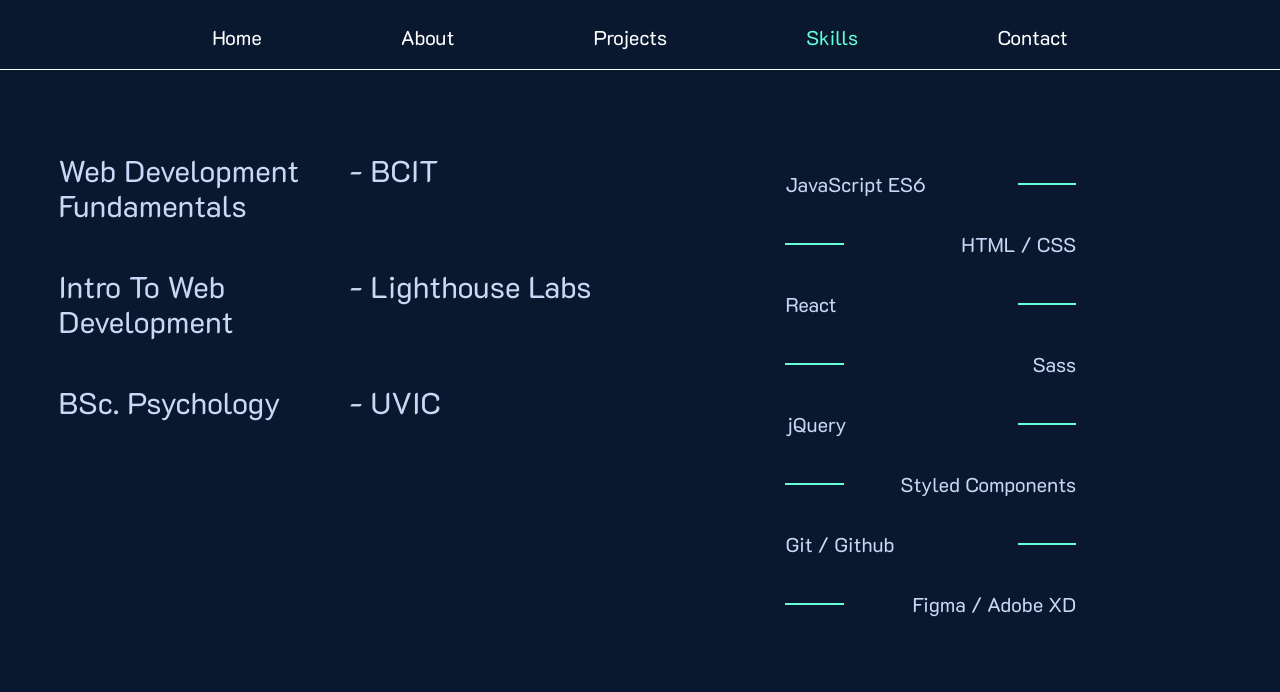
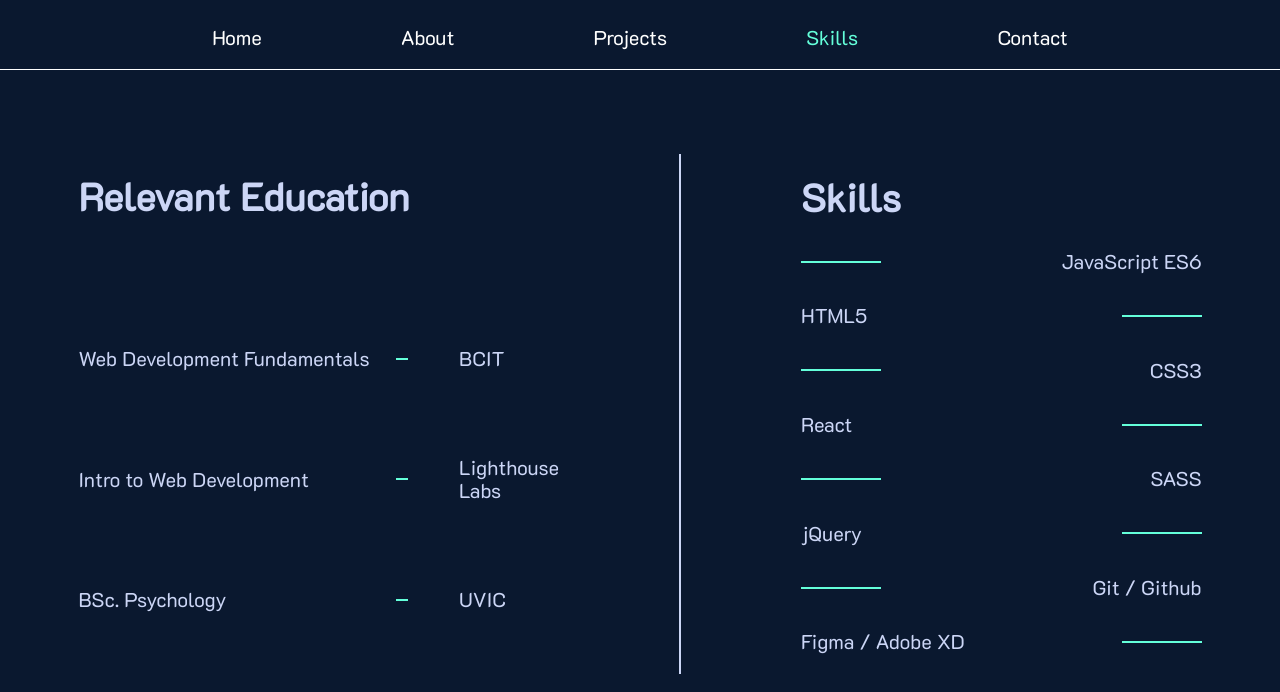
Before and after one commit to johnathanbryce/johnbryce-portfolio, a React (Create React App) app: page /skills in a window 1280 px wide. Shown: the top 692 px of the page. Built offline with nearby package versions, Linux system fonts and the light colour scheme.

Commit message:
finalized Skills section & moved bubbles animation to a component

```diff
--- /dev/null
+++ b/src/components/Bubbles/Bubbles.jsx
@@ -0,0 +1,31 @@
+import styles from './Bubbles.module.css';
+
+function Bubbles() {
+  return (
+    <div className={styles.bubbles}>
+        <span></span>
+        <span></span>
+        <span></span>
+        <span></span>
+        <span></span>
+        <span></span>
+        <span></span>
+        <span></span>
+        <span></span>
+        <span></span>
+        <span></span>
+        <span></span>
+        <span></span>
+        <span></span>
+        <span></span>
+        <span></span>
+        <span></span>
+        <span></span>
+        <span></span>
+        <span></span>
+
+    </div>
+  )
+}
+
+export default Bubbles
--- /dev/null
+++ b/src/components/Bubbles/Bubbles.module.css
@@ -0,0 +1,114 @@
+
+.bubbles{
+    position:relative;
+    display: flex;
+    justify-content: space-between;
+    z-index: -100;
+    width: 100%;
+    height: 0;
+}
+
+.bubbles span{
+    position: relative;
+    width: 0.1rem;
+    height: 0.1rem;
+    margin: 0 2rem;
+    border-radius: 50%;
+    box-shadow: 0 0 0 1rem var(--primaryColor);
+    z-index: -100;
+}
+
+.bubbles span:nth-child(odd){
+    box-shadow: 0 0 0 1rem #D72638;
+}
+
+
+.bubbles span:nth-child(1){
+    animation: animateBubbles 19s linear infinite;
+}
+
+.bubbles span:nth-child(2){
+    animation: animateBubbles 21s reverse infinite;
+}
+
+.bubbles span:nth-child(3){
+    animation: animateBubbles 18s linear infinite;
+}
+
+.bubbles span:nth-child(4){
+    animation: animateBubbles 19s alternate infinite;
+}
+
+.bubbles span:nth-child(5){
+    animation: animateBubbles 17s reverse infinite;
+}
+
+.bubbles span:nth-child(6){
+    animation: animateBubbles 19s alternate-reverse infinite;
+}
+
+.bubbles span:nth-child(7){
+    animation: animateBubbles 18s reverse infinite;
+}
+
+.bubbles span:nth-child(8){
+    animation: animateBubbles 16s linear infinite;
+}
+
+.bubbles span:nth-child(9){
+    animation: animateBubbles  22s alternate infinite;
+}
+
+.bubbles span:nth-child(10){
+    animation: animateBubbles 20s alternate infinite;
+}
+
+.bubbles span:nth-child(11){
+    animation: animateBubbles 18s alternate infinite;
+}
+
+.bubbles span:nth-child(12){
+    animation: animateBubbles 21s reverse infinite;
+}
+
+.bubbles span:nth-child(13){
+    animation: animateBubbles  20s alternate-reverse infinite;
+}
+
+.bubbles span:nth-child(14){
+    animation: animateBubbles 18s linear infinite;
+}
+
+.bubbles span:nth-child(15){
+    animation: animateBubbles  19s alternate-reverse infinite;
+}
+
+.bubbles span:nth-child(16){
+    animation: animateBubbles 22s alternate infinite;
+}
+
+.bubbles span:nth-child(17){
+    animation: animateBubbles 14s reverse infinite;
+}
+
+.bubbles span:nth-child(18){
+    animation: animateBubbles 17s alternate-reverse infinite;
+}
+
+.bubbles span:nth-child(19){
+    animation: animateBubbles 19s linear infinite;
+}
+
+.bubbles span:nth-child(20){
+    animation: animateBubbles 16s reverse infinite;
+}
+
+
+@keyframes animateBubbles {
+    0%{
+        transform: translateY(100vh) scale(0);
+    }
+    100%{
+        transform: translateY(-100vh) scale(0.5);
+    }
+}
--- a/src/components/PagesContainer/PagesContainer.module.css
+++ b/src/components/PagesContainer/PagesContainer.module.css
@@ -1,5 +1,5 @@
 .pages_container{
-    height: 65vh; /* removes vertical scrolling */
+    height: 70vh; /* removes vertical scrolling */
     display: flex;
     flex-direction: column;
     gap: 5%;
--- a/src/pages/About/About.module.css
+++ b/src/pages/About/About.module.css
@@ -112,7 +112,8 @@
 
     .text_container{
         width: 100%;
-        gap: 1rem;
+        gap: 2.5rem;
+        margin-bottom: 2rem;
     }
     .about_content_container{
         display: flex;
--- a/src/pages/Contact/Contact.module.css
+++ b/src/pages/Contact/Contact.module.css
@@ -35,8 +35,14 @@ form {
     gap: 2.5rem;
 }
 
+input:focus, textarea:focus{
+    outline: 0.2rem solid var(--secondaryColor);
+}
+
 input:active::placeholder, input:focus::placeholder, textarea:focus::placeholder{
     font-size: 0;
+
+
 }
 
 form input {
--- a/src/pages/Home/Home.jsx
+++ b/src/pages/Home/Home.jsx
@@ -2,6 +2,7 @@ import styles from './Home.module.css';
 
 // Internal Assets
 import logo from '../../images/jbLogo.png';
+import Bubbles from '../../components/Bubbles/Bubbles';
 
 // Internal Components
 import BracketIcon from '../../components/BracketIcons/BracketIcon';
@@ -15,24 +16,8 @@ function Home() {
   return (
     <div className={styles.home_container}>
         <div className={styles.home_flex_wrapper}>
-            <div className={styles.bubbles}>
-                <span></span>
-                <span></span>
-                <span></span>
-                <span></span>
-                <span></span>
-                <span></span>
-                <span></span>
-                <span></span>
-                <span></span>
-                <span></span>
-                <span></span>
-                <span></span>
-                <span></span>
-                <span></span>
-                <span></span>
-                <span></span>
-            </div>
+            <Bubbles />
+
             {/*TOP SCREEN CONTENT */}
 
             <div className={styles.home_top_container}>
@@ -96,6 +81,7 @@ function Home() {
                 <a href="https://github.com/johnathanbryce" target="_blank" rel="noreferrer"><FaGithub className={styles.icon}/></a>
             </div>
 
+
             {/*BOTTOM SCREEN CONTENT */}
             <div className={styles.home_bottom_container}>
                 <div className={styles.bottom_container_left}>
@@ -129,7 +115,9 @@ function Home() {
                         Contact
                     </a>
                 </div>
+
             </div>
+
         </div>
 
     </div>
--- a/src/pages/Home/Home.module.css
+++ b/src/pages/Home/Home.module.css
@@ -2,6 +2,11 @@
     display: flex;
     justify-content: center;
     height: 100vh;
+
+    /* NECESSARY FOR BUBBLES ANIMATION TO WORK: */
+    overflow: hidden;
+    z-index: 100;
+    float:inline-start;
 }
 
 .home_flex_wrapper{
@@ -228,106 +233,3 @@
         top: 25%;
     }
 }
-
-
-
-/* BUBBLE BACKGROUND STYLES */
-.home_container{
-    overflow: hidden;
-    z-index: 100;
-    float:inline-start;
-}
-
-.bubbles{
-    position:relative;
-    display: flex;
-    justify-content: space-between;
-    z-index: -100;
-    width: 100%;
-    height: 0;
-}
-
-.bubbles span{
-    position: relative;
-    width: 0.1rem;
-    height: 0.1rem;
-    margin: 0 2rem;
-    border-radius: 50%;
-    box-shadow: 0 0 0 1rem var(--primaryColor);
-    z-index: -100;
-}
-
-
-.bubbles span:nth-child(1){
-    animation: animateBubbles 19s linear infinite;
-}
-
-.bubbles span:nth-child(2){
-    animation: animateBubbles 21s reverse infinite;
-}
-
-.bubbles span:nth-child(3){
-    animation: animateBubbles 18s linear infinite;
-}
-
-.bubbles span:nth-child(4){
-    animation: animateBubbles 19s alternate infinite;
-}
-
-.bubbles span:nth-child(5){
-    animation: animateBubbles 17s reverse infinite;
-}
-
-.bubbles span:nth-child(6){
-    animation: animateBubbles 19s alternate-reverse infinite;
-}
-
-.bubbles span:nth-child(7){
-    animation: animateBubbles 18s reverse infinite;
-}
-
-.bubbles span:nth-child(8){
-    animation: animateBubbles 16s linear infinite;
-}
-
-.bubbles span:nth-child(9){
-    animation: animateBubbles  22s alternate infinite;
-}
-
-.bubbles span:nth-child(10){
-    animation: animateBubbles 20s alternate infinite;
-}
-
-.bubbles span:nth-child(11){
-    animation: animateBubbles 18s alternate infinite;
-}
-
-.bubbles span:nth-child(12){
-    animation: animateBubbles 21s reverse infinite;
-}
-
-.bubbles span:nth-child(13){
-    animation: animateBubbles  20s alternate-reverse infinite;
-}
-
-.bubbles span:nth-child(14){
-    animation: animateBubbles 18s linear infinite;
-}
-
-.bubbles span:nth-child(15){
-    animation: animateBubbles  19s alternate-reverse infinite;
-}
-
-.bubbles span:nth-child(16){
-    animation: animateBubbles 22s alternate infinite;
-}
-
-
-@keyframes animateBubbles {
-    0%{
-        transform: translateY(100vh) scale(0);
-    }
-    100%{
-        transform: translateY(-100vh) scale(0.5);
-    }
-}
--- a/src/pages/Skills/Skills.jsx
+++ b/src/pages/Skills/Skills.jsx
@@ -12,25 +12,38 @@ function Skills() {
     <PagesContainer>
       <section className={styles.skills_education_container}>
 
-      <div className={styles.education_container}>
-          <p> Web Development Fundamentals</p>
-          <p> Intro To Web Development </p>
-          <p> BSc. Psychology </p>
-      </div>
-      <div className={styles.education_container}>
-          <p> - BCIT </p>
-          <p> - Lighthouse Labs  </p>
-          <p> - UVIC </p>
+      <div className={styles.education_grid_container}>
+        <h2 className={styles.education_header}> Relevant Education</h2>
+          <p><a href="https://www.bcit.ca/programs/web-development-fundamentals-statement-of-completion-part-time-0325000000/" target="_blank" rel="noreferrer">
+          Web Development Fundamentals </a></p>
+          <div className={styles.horizontal_line}> </div>
+          <p> BCIT </p>
+          <p><a href="https://www.lighthouselabs.ca/en/intro-web-development-course" target="_blank" rel="noreferrer">
+          Intro to Web Development </a></p>
+          <div className={styles.horizontal_line}> </div>
+          <p> Lighthouse Labs </p>
+          <p><a href="https://www.uvic.ca/socialsciences/psychology/index.php" target="_blank" rel="noreferrer">
+          BSc. Psychology </a></p>
+          <div className={styles.horizontal_line}> </div>
+          <p> UVIC </p>
       </div>
 
+      {/* content separating line */}
+      <div className={styles.line_content_break}> </div>
+      {/* content separating line */}
 
         <div className={styles.skills_grid_container}>
+          <h2 className={styles.skills_header}> Skills </h2>
           <div className={styles.skills_flex}>
             <p> JavaScript ES6</p>
             <div className={styles.horizontal_line}> </div>
           </div>
           <div className={styles.skills_flex}>
-            <p> HTML / CSS </p>
+            <p> HTML5 </p>
+            <div className={styles.horizontal_line}> </div>
+          </div>
+          <div className={styles.skills_flex}>
+            <p> CSS3 </p>
             <div className={styles.horizontal_line}> </div>
           </div>
           <div className={styles.skills_flex}>
@@ -38,15 +51,11 @@ function Skills() {
             <div className={styles.horizontal_line}> </div>
           </div>
           <div className={styles.skills_flex}>
-            <p> Sass</p>
+            <p> SASS </p>
             <div className={styles.horizontal_line}> </div>
           </div>
           <div className={styles.skills_flex}>
             <p> jQuery </p>
-            <div className={styles.horizontal_line}> </div>
-          </div>
-          <div className={styles.skills_flex}>
-            <p> Styled Components </p>
             <div className={styles.horizontal_line}> </div>
           </div>
           <div className={styles.skills_flex}>
@@ -57,10 +66,8 @@ function Skills() {
             <p> Figma / Adobe XD </p>
             <div className={styles.horizontal_line}> </div>
           </div>
+        </div>
 
-
-
-        </div>
       </section>
 
     </PagesContainer>
--- a/src/pages/Skills/Skills.module.css
+++ b/src/pages/Skills/Skills.module.css
@@ -2,37 +2,55 @@
 .skills_education_container{
     display: flex;
     height: 100%;
+    gap: 10rem;
 }
 
-.education_container{
-    display: flex;
-    flex-direction: column;
-    flex: 1;
-    gap: 2rem;
 
+.education_header{
+    grid-area: header;
+    align-self: flex-start;
+}
+
+.skills_header{
+    justify-self: flex-start;
+}
+
+.education_grid_container p a{
+    grid-area: education;
 }
 
 .education_container p{
-    font-size: clamp(3rem, 2vw, 10rem);
-    height: 20%;
+    grid-area: location;
+}
 
-
-
+.education_grid_container{
+    display: grid;
+    grid-template-columns: 5fr 1fr 1fr;
+    grid-template-areas:
+    'header header header'
+    'education . location'
+    'education . location'
+    'education . location';
+    align-items: center;
+    flex: 3;
+    padding: 2rem;
 }
 
 .skills_grid_container{
-    flex: 2;
+    flex: 2.5;
     display: grid;
     grid-template-columns: 1fr;
     justify-items: center;
     align-items: center;
+    padding: 2rem;
+    gap: 3rem;
 }
 
 .skills_flex{
     display: flex;
     justify-content: space-between;
     align-items: center;
-    width: 50%;
+    width: 100%;
 }
 
 .skills_flex:nth-child(even){
@@ -44,7 +62,13 @@
     height: 0.1rem;
     position: relative;
     width: 20%;
+}
 
+.line_content_break{
+    border: var(--lineSize) solid var(--primaryColor);
+    height: 0.1rem;
+    position: relative;
+    height: 100%;
 }
 
 /* Mobile devices / smaller screens - column layout */
@@ -53,4 +77,16 @@
         flex-direction: column;
         gap: 2rem;
     }
+
+    .education_grid_container{
+        gap: 2rem;
+    }
+
+    .line_content_break{
+        height: 0%;
+    }
+
+    .skills_grid_container{
+        gap: 0.5rem;
+    }
 }
```
